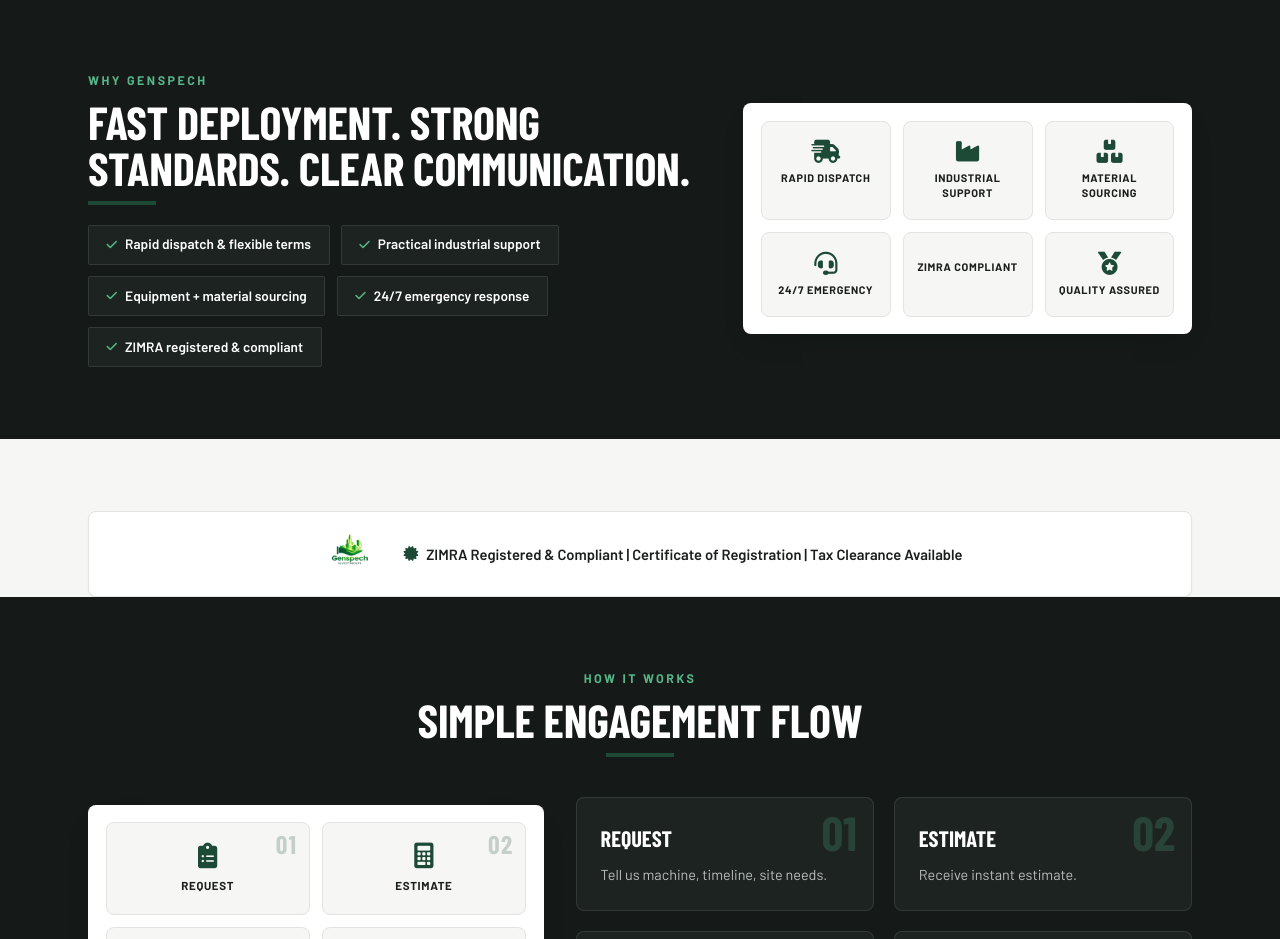
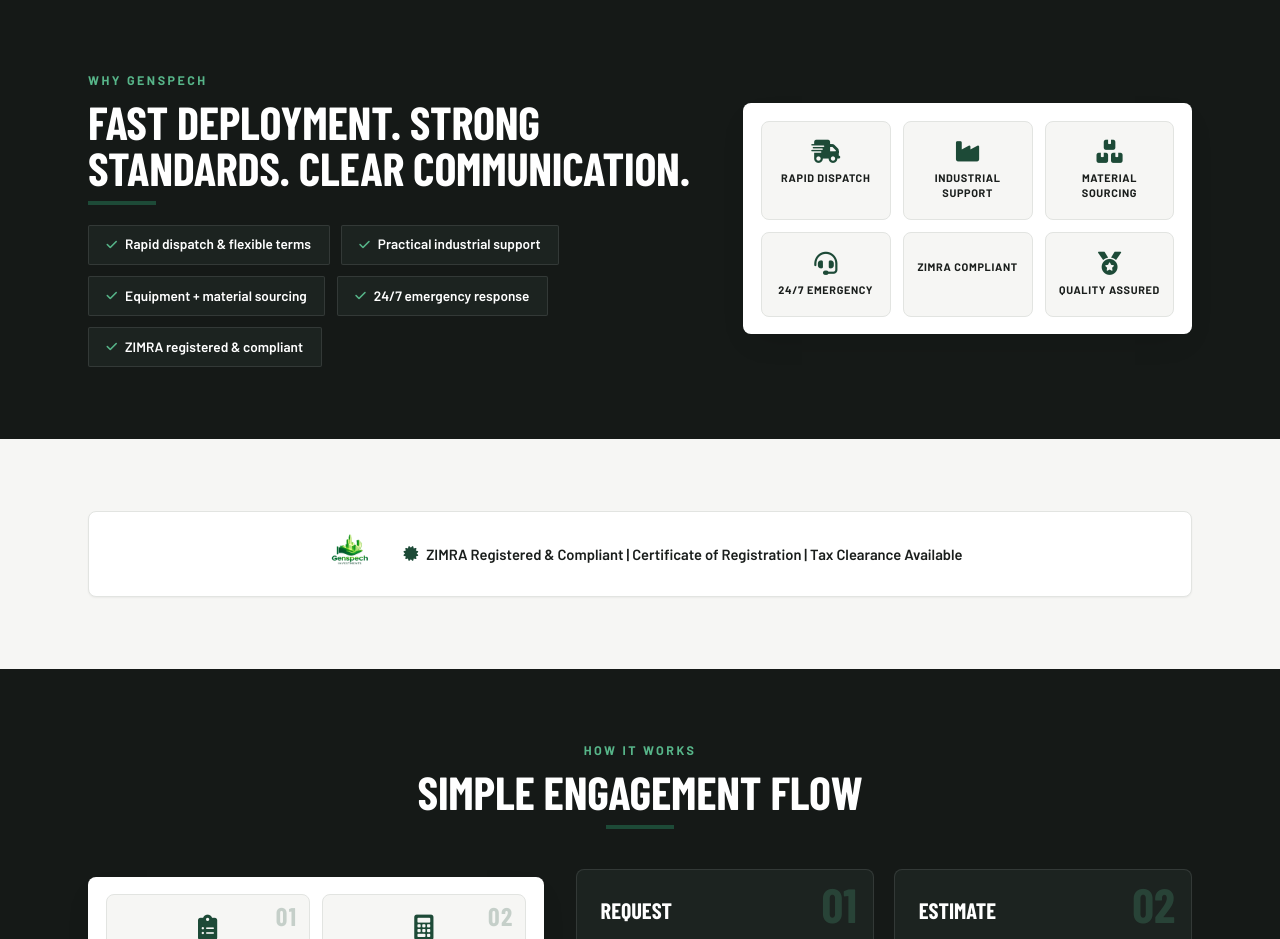
Before and after one commit to TKay25/Genspech, a Flask app: page / in a window 1280 px wide. Shown: the part 5561-6500 px from the top of the page. Run offline with Flask 3, Linux system fonts and the light colour scheme; some web fonts are replaced.

Commit message:
Update index.html

```diff
--- a/templates/index.html
+++ b/templates/index.html
@@ -896,7 +896,7 @@
   </section>
 
   <!-- ===================== CERTIFICATE ===================== -->
-  <section class="section" style="padding-bottom: 0;">
+  <section class="section" style="padding-bottom: 4.5rem;">
     <div class="shell">
       <div class="cert-band reveal">
         <img src="{{ url_for('static', filename='images/logo.png') }}" alt="Genspech" loading="lazy" />
```
